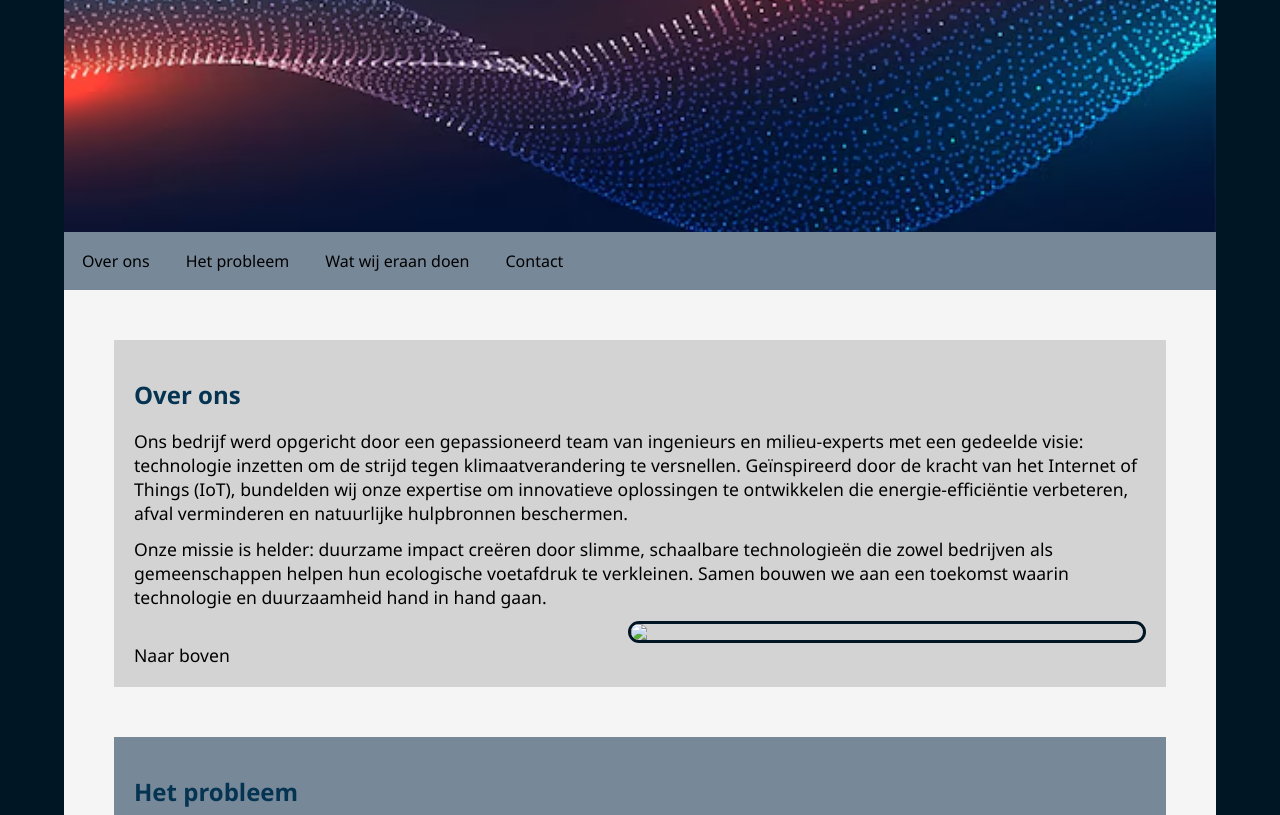
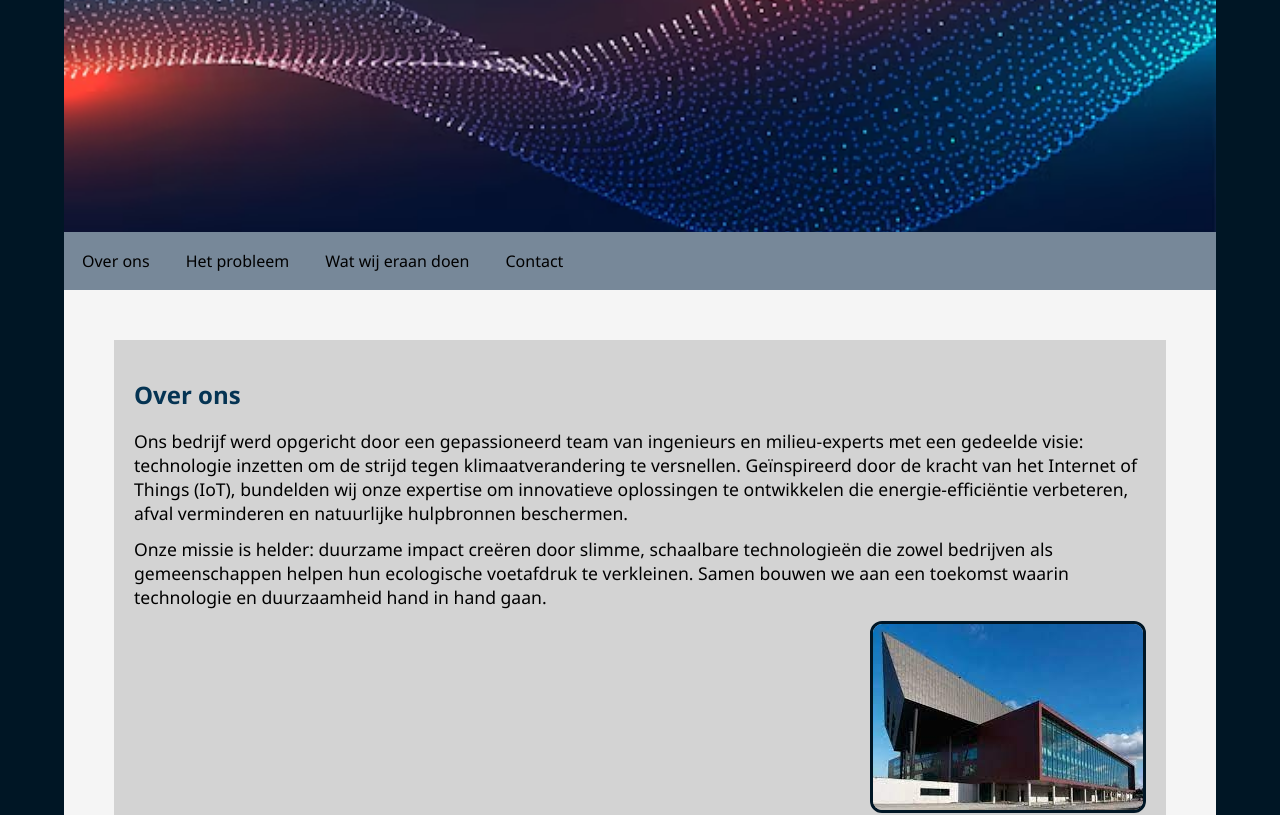
Before and after one commit to vives-brugge-web-essentials-2024-2025/project-1-JulesDeclercq, a plain HTML site: page index.html in a window 1280 px wide. Shown: the part 170-985 px from the top of the page. Drawn offline with Linux system fonts and the light colour scheme; the site is published under a folder, as on GitHub Pages, so addresses that start at the root find nothing.

Commit message:
Slash verwijderd uit img src

```diff
--- a/index.html
+++ b/index.html
@@ -27,7 +27,7 @@
         <h2>Over ons</h2>
         <p>Ons bedrijf werd opgericht door een gepassioneerd team van ingenieurs en milieu-experts met een gedeelde visie: technologie inzetten om de strijd tegen klimaatverandering te versnellen. Geïnspireerd door de kracht van het Internet of Things (IoT), bundelden wij onze expertise om innovatieve oplossingen te ontwikkelen die energie-efficiëntie verbeteren, afval verminderen en natuurlijke hulpbronnen beschermen.</p>
         <p>Onze missie is helder: duurzame impact creëren door slimme, schaalbare technologieën die zowel bedrijven als gemeenschappen helpen hun ecologische voetafdruk te verkleinen. Samen bouwen we aan een toekomst waarin technologie en duurzaamheid hand in hand gaan.</p>
-        <img src="/resources/images/bruggeo.jpg">
+        <img src="resources/images/bruggeo.jpg">
         <a href="#top">Naar boven</a>
     </section>
     <section id="sectwo"> <!-- Section 2 -->
```
